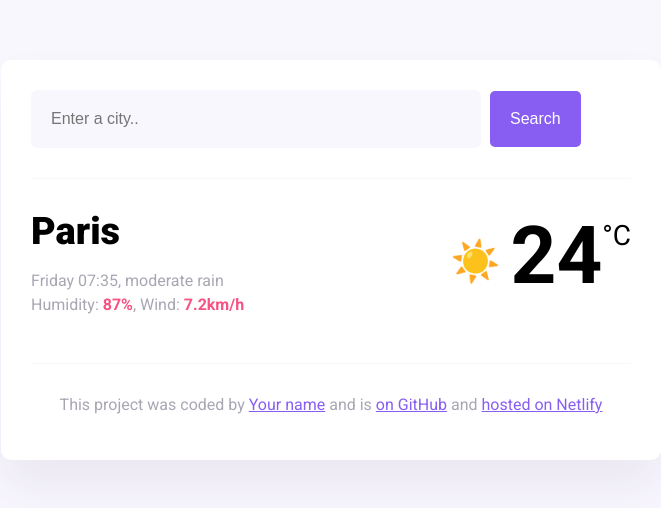
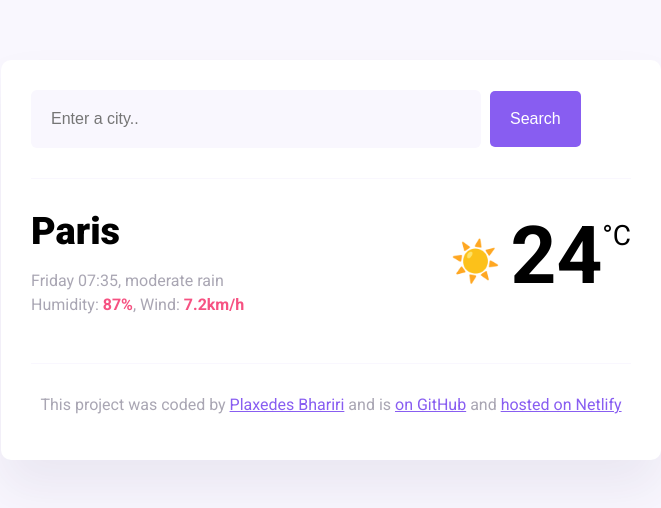
Before and after one commit to charisbhariri/my-first-project, a website built with Parcel: page index.html in a window 1280 px wide. Shown: the whole page, without its empty margins (309-970 px from the left). Built offline with nearby package versions, Linux system fonts and the light colour scheme.

Commit message:
added my name to link

```diff
--- a/index.html
+++ b/index.html
@@ -47,7 +47,7 @@
       <footer>
         <p>
           This project was coded by
-          <a href="https://github.com/charisbhariri" target="_blank">Your name</a> and is
+          <a href="https://github.com/charisbhariri" target="_blank">Plaxedes Bhariri</a> and is
           <a href="https://github.com/charisbhariri/my-first-project" target="_blank"> on GitHub</a> and
           <a href="https://endearing-sunshine-475a78.netlify.app/" target="_blank">hosted on Netlify</a>
         </p>
```
